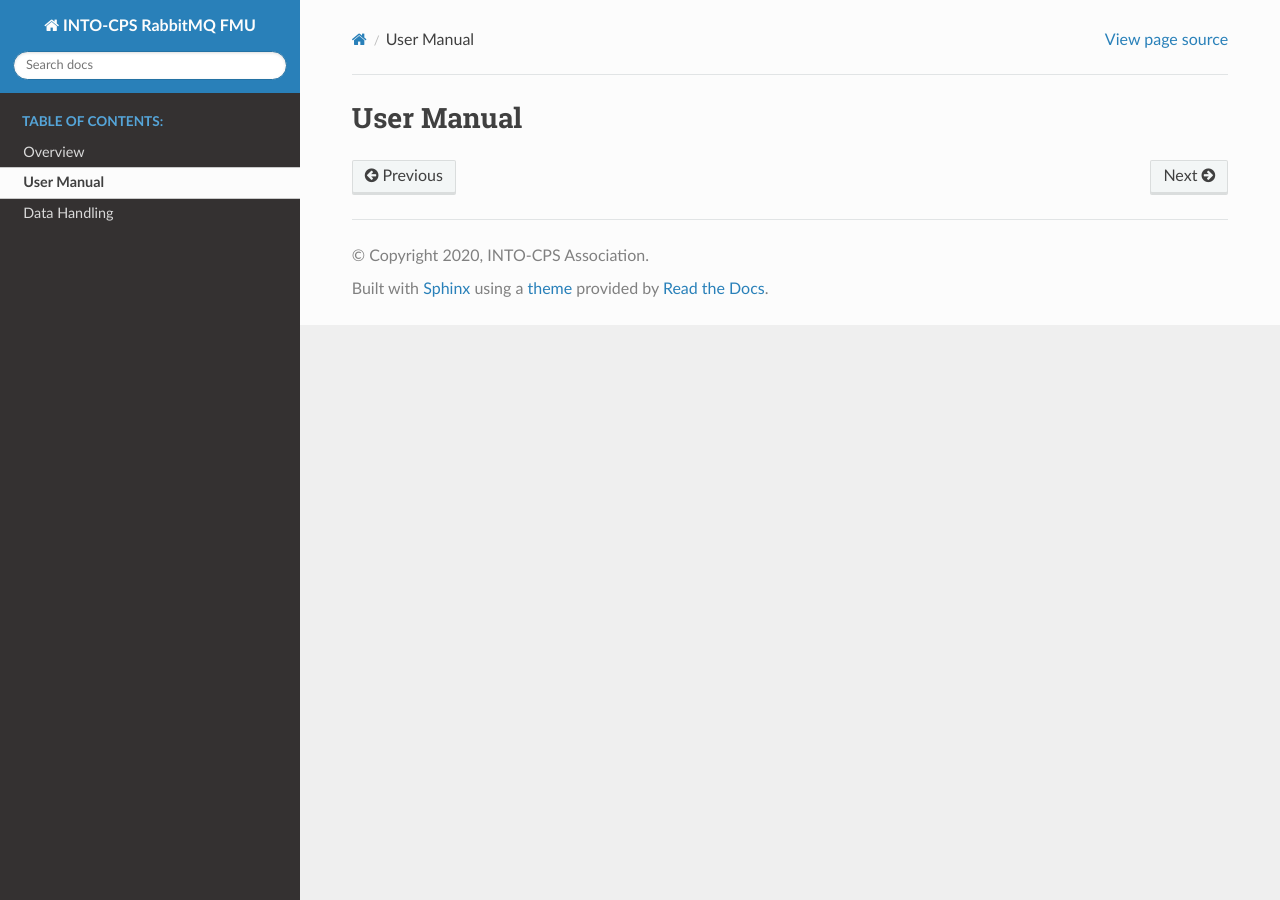
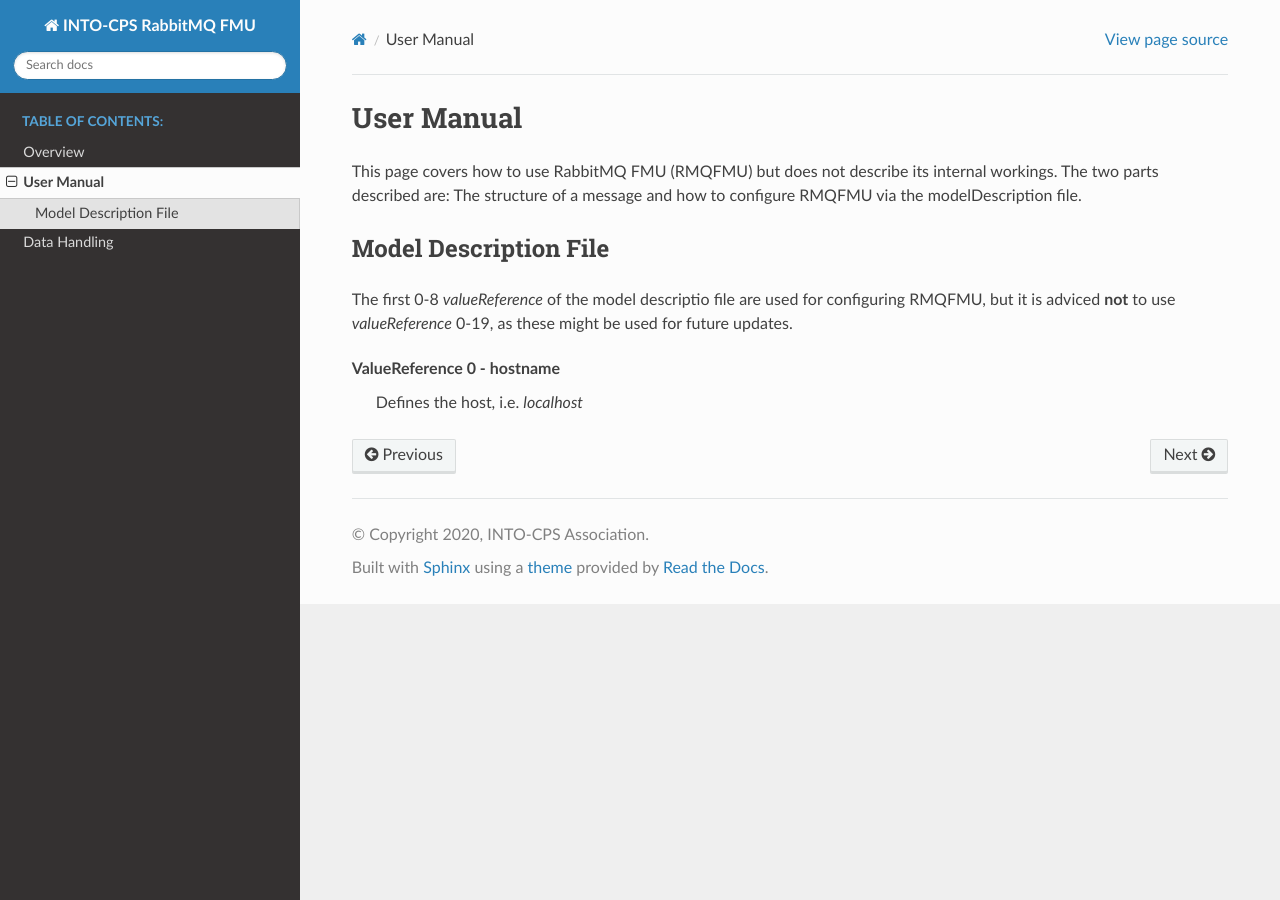
Before and after one commit to INTO-CPS-Association/fmu-rabbitmq, a Sphinx documentation site: the page built from docs/user-manual.rst, in a window 1280 px wide. Built offline with Sphinx 7.4.7 and the Read the Docs theme 2.0.0, drawn with Linux system fonts in a browser that asks for light colours.

Commit message:
Starting writing user manual

```diff
--- a/docs/user-manual.rst
+++ b/docs/user-manual.rst
@@ -1,2 +1,11 @@
 User Manual
 ===========
+This page covers how to use RabbitMQ FMU (RMQFMU) but does not describe its internal workings.
+The two parts described are: The structure of a message and how to configure RMQFMU via the modelDescription file.
+
+Model Description File
+----------------------
+The first 0-8 `valueReference` of the model descriptio file are used for configuring RMQFMU, but it is adviced **not** to use `valueReference` 0-19, as these might be used for future updates.
+
+ValueReference 0 - hostname
+    Defines the host, i.e. `localhost`
```
